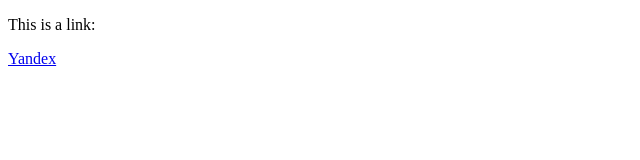
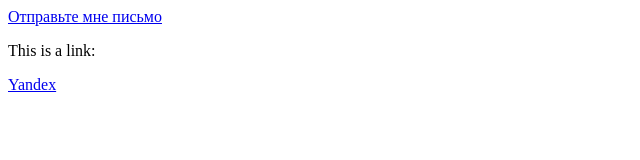
Before and after one commit to Ark1987s/ITMO.CSS.HTML.XML.2022, a plain HTML site: page Lab_02-03/ex4.html in a window 1280 px wide. Shown: the whole page, without its empty margins (0-640 px from the left). Drawn offline with Linux system fonts and the light colour scheme.

Commit message:
Add files via upload

```diff
--- a/Lab_02-03/ex4.html
+++ b/Lab_02-03/ex4.html
@@ -9,6 +9,7 @@
 		</style>
 	</head>
 <body>
+    <a href="mailto:Salsa01@test.com">Отправьте мне письмо</a>
     <p>This is a link:</p>
 		<a href = "http://www.yandex.ru">Yandex</a>
     </body>
```
